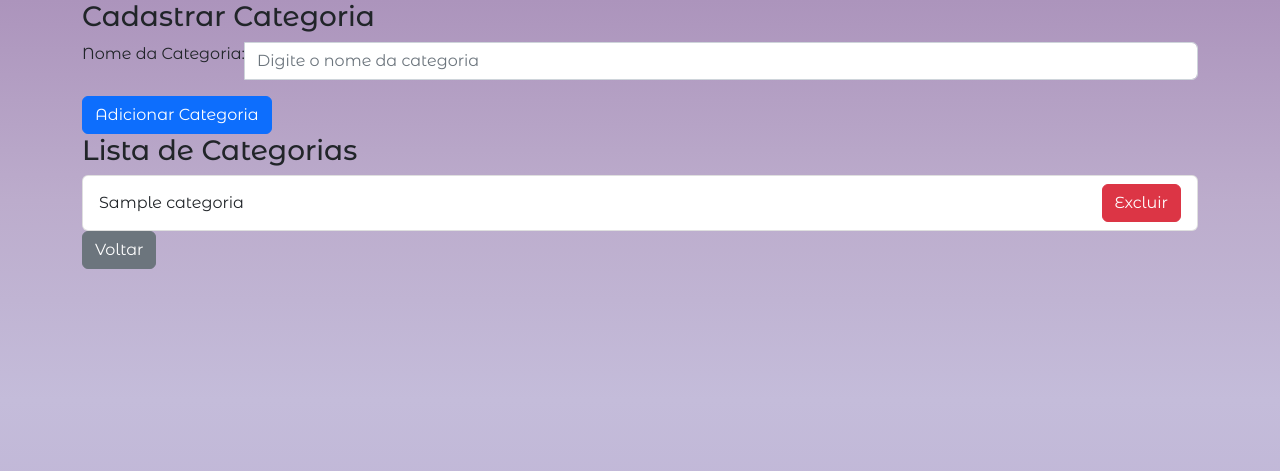
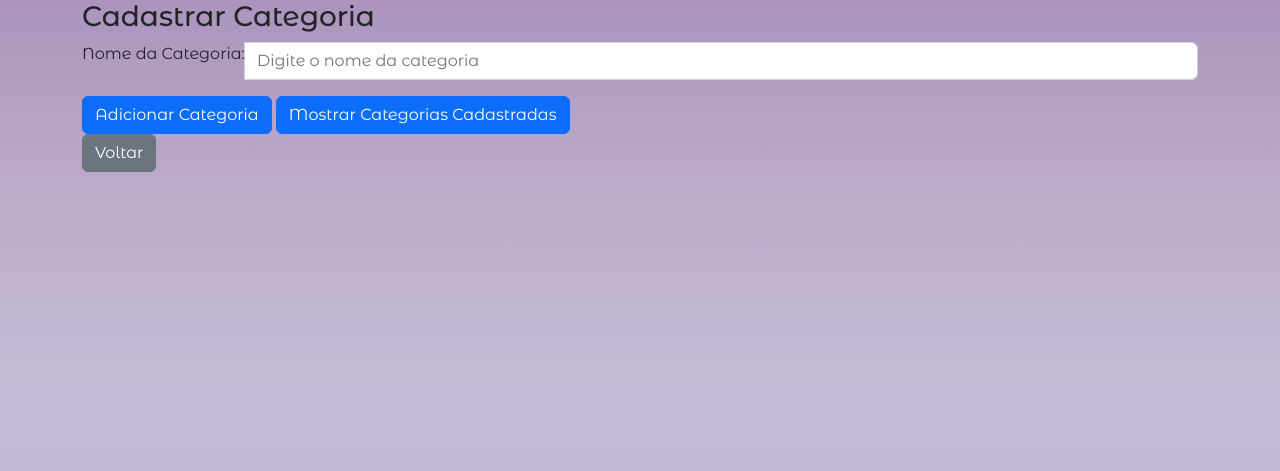
Before and after one commit to LuisHenriqueFV/achados_perdidos, a PHP site: page /adm.php in a window 1280 px wide. Shown: the top 471 px of the page. Run offline with PHP 8.4, Linux system fonts and the light colour scheme; tables that the repository leaves empty or names only in its code hold one stand-in row (values such as "Sample post"); some libraries are stand-ins or nearby versions.

Commit message:
commit:11

```diff
--- a/adm.php
+++ b/adm.php
@@ -6,13 +6,15 @@ require("./includes/components/js.php");
 
 $msg = "";
 
-// Cadastrar nova categoria
+// Verificar se o formulário de cadastro de categoria foi enviado
 if ($_SERVER['REQUEST_METHOD'] === 'POST') {
-    $nomeCategoria = $_POST['nome_categoria'];
+    if (isset($_POST['nome_categoria']) && $_POST['nome_categoria'] !== '') {
+        $nomeCategoria = $_POST['nome_categoria'];
 
-    $cadastra_categoria = cadastra_categoria($nomeCategoria, $pdo);
+        $cadastra_categoria = cadastra_categoria($nomeCategoria, $pdo);
 
 
+    }
 }
 
 // Excluir categoria
@@ -21,7 +23,6 @@ if (isset($_GET['excluir']) && $_GET['excluir'] === 'true') {
 
     if (exclui_categoria($categoria_id, $pdo)) {
         $msg = "Categoria excluída!";
-        // Redireciona para a página adm.php após a exclusão
         header("Location: adm.php?excluir=true&msg=" . urlencode($msg));
         exit();
     } else {
@@ -39,6 +40,13 @@ $categorias = obter_categorias($pdo);
     <main class="container">
         <div class="forms">
             <h3>Cadastrar Categoria</h3>
+            <!-- Exibir mensagem de sucesso ou erro -->
+            <?php if (!empty($msg)): ?>
+                <div class="alert <?php echo $cadastra_categoria ? 'alert-success' : 'alert-danger'; ?>" role="alert">
+                    <?php echo $msg; ?>
+                </div>
+            <?php endif; ?>
+
             <!-- Formulário para adicionar categoria -->
             <form action="adm.php" method="POST">
                 <div class="mb-3 input-group">
@@ -47,25 +55,38 @@ $categorias = obter_categorias($pdo);
                         placeholder="Digite o nome da categoria" autocomplete="off" required>
                 </div>
                 <button type="submit" class="btn btn-primary">Adicionar Categoria</button>
+                <button type="button" id="btnMostrarCategorias" class="btn btn-primary" onclick="toggleCategorias()">Mostrar Categorias Cadastradas</button>
             </form>
         </div>
 
-        <div class="forms">
+        <div id="listaCategorias" class="forms" style="display: none;">
             <h3>Lista de Categorias</h3>
             <ul class="list-group">
                 <?php foreach ($categorias as $categoria): ?>
                     <li class='list-group-item d-flex justify-content-between align-items-center'>
                         <?= $categoria['nome'] ?>
-                        <a href="excluir_categoria.php?id=<?= $categoria['id']; ?>"
-                            class="btn btn-danger">Excluir</a>
+                        <a href="excluir_categoria.php?id=<?= $categoria['id']; ?>" class="btn btn-danger">Excluir</a>
                     </li>
                 <?php endforeach; ?>
             </ul>
         </div>
+
         <a href="index.php" class="btn btn-secondary">Voltar</a>
+    </main>
 
+    <script>
+        function toggleCategorias() {
+            var listaCategorias = document.getElementById("listaCategorias");
+            var buttonMostrarCategorias = document.getElementById("btnMostrarCategorias");
 
-    </main>
+            if (listaCategorias.style.display === "none") {
+                listaCategorias.style.display = "block";
+                buttonMostrarCategorias.textContent = "Ocultar Categorias Cadastradas";
+            } else {
+                listaCategorias.style.display = "none";
+                buttonMostrarCategorias.textContent = "Mostrar Categorias Cadastradas";
+            }
+        }
+    </script>
 </body>
-
 </html>
--- a/includes/components/js.php
+++ b/includes/components/js.php
@@ -13,7 +13,7 @@
         crossorigin="anonymous"></script>
 
     <!-- JavaScript adicionais -->
-    <!-- <script>
+     <!-- <script>
     document.addEventListener("DOMContentLoaded", function () {
         exibirMensagem("mensagem", 1000);
         exibirMensagem("mensagem-exclusao", 1000);
@@ -27,16 +27,24 @@
                 mensagemDiv.style.display = "none";
             }, timeout);
         }
-    }
-</script> -->
+    } -->
+</script>
 
-    <script>
-        // JavaScript para manipular a visibilidade da lista de categorias
-        document.getElementById('mostrarCategorias').addEventListener('click', function () {
-            var listaCategorias = document.getElementById('listaCategorias');
-            listaCategorias.style.display = listaCategorias.style.display === 'none' ? 'block' : 'none';
-        });
+
+
+<script>
+        function toggleCategorias() {
+            var listaCategorias = document.getElementById("listaCategorias");
+            var buttonMostrarCategorias = document.getElementById("btnMostrarCategorias");
+
+            if (listaCategorias.style.display === "none") {
+                listaCategorias.style.display = "block";
+                buttonMostrarCategorias.textContent = "Ocultar Categorias Cadastradas";
+            } else {
+                listaCategorias.style.display = "none";
+                buttonMostrarCategorias.textContent = "Mostrar Categorias Cadastradas";
+            }
+        }
     </script>
 
-
 </body>
```
